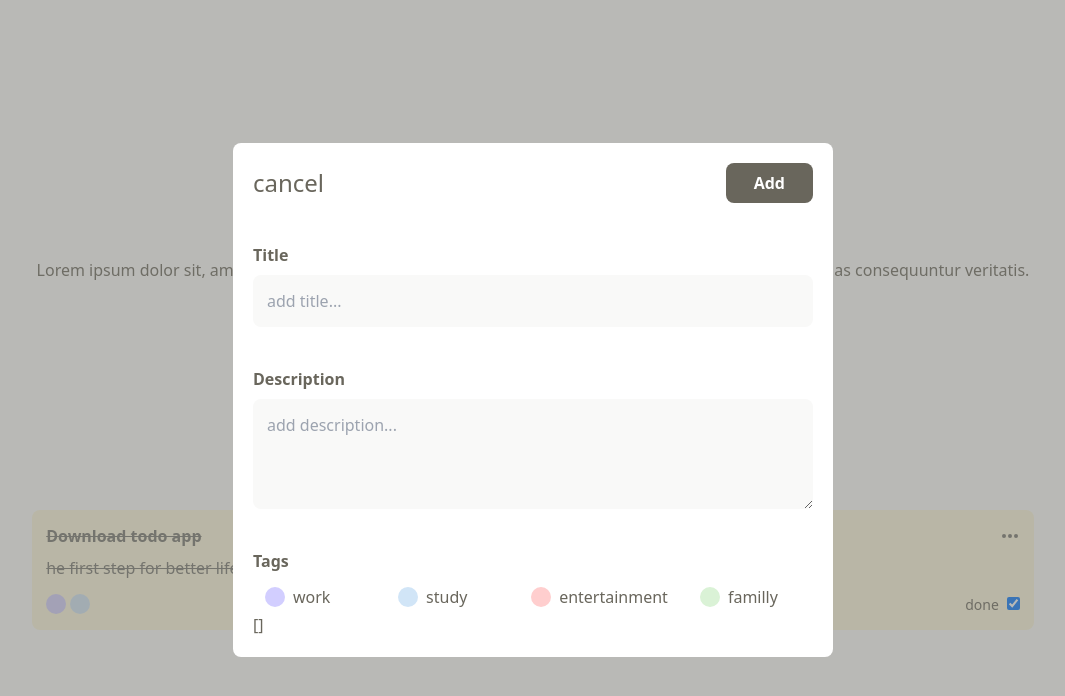
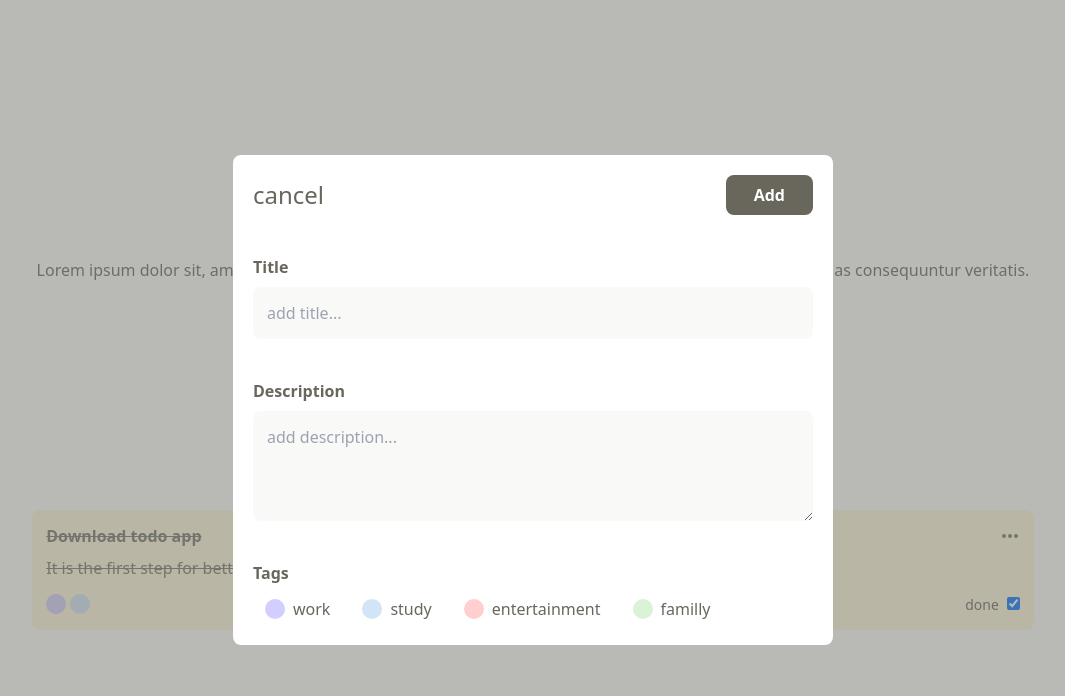
Before and after one commit to achourali/todo-vue-js, a Vue app: page / in a window 1280 px wide. Both pictures are taken after a click on the button "Get Started". Shown: the top 696 px of the page, without its empty margins (107-1172 px from the left). Built offline with nearby package versions, Linux system fonts and the light colour scheme; data requests are answered from the project's data file.

Commit message:
complete, edit, delete todo features

```diff
--- a/src/App.vue
+++ b/src/App.vue
@@ -1,16 +1,22 @@
 <template>
 	<Loader />
 	<div class="container mx-auto p-3.5 h-screen">
-		<template v-if="todos.length">
-			<TodosList :todosList="todos" />
+		<template v-if="todosList.length">
+			<TodosList />
 		</template>
 		<template v-else>
-			<HelloApp :todosList="todos" />
+			<HelloApp />
+		</template>
+
+		<template v-if="showFormModal">
+			<TodoForm :class="{ isOpen: showFormModal }" />
 		</template>
 	</div>
 </template>
 
 <script>
+import { mapGetters, mapState } from 'vuex';
+import TodoForm from '@/components/TodoForm.vue';
 import Loader from '@/components/Loader.vue';
 import HelloApp from '@/components/HelloApp.vue';
 import TodosList from '@/components/TodosList.vue';
@@ -19,22 +25,17 @@ export default {
 	components: {
 		Loader,
 		HelloApp,
-		TodosList
-	},
-	data() {
-		return {
-			todos: []
-		};
+		TodosList,
+		TodoForm
 	},
 	mounted() {
-		fetch('http://localhost:3000/todos')
-			.then((res) => res.json())
-			.then((data) => {
-				this.todos = data;
-			})
-			.catch((err) => console.log(err));
-
-		console.log(this.todos);
+		this.$store.dispatch('fetchTodo');
+	},
+	computed: {
+		...mapState(['showFormModal']),
+		...mapGetters({
+			todosList: 'getTodos'
+		})
 	}
 };
 </script>
--- a/src/components/HelloApp.vue
+++ b/src/components/HelloApp.vue
@@ -10,7 +10,7 @@
 			Lorem ipsum dolor sit, amet consectetur adipisicing elit. Totam, sed quasi consequatur placeat
 			aut molestias consequuntur veritatis.
 		</p>
-		<Button @click="openModal" class="mt-12">Get Started</Button>
+		<Button @click="handleFormModal" :class="'mt-12'">Get Started</Button>
 		<div class="flex items-center">
 			<div class="img-wrapper">
 				<img src="@/assets/images/image-1.png" alt="" />
@@ -24,38 +24,29 @@
 		</div>
 		<Todo class="w-[80%]" :todo="todo" />
 	</div>
-
-	<template v-if="showModal">
-		<div class="modal-overlay w-full h-full"></div>
-		<div class="modal-form rounded-lg w-[600px] fixed top-2/4 left-2/4 p-5">
-			<TodoForm :closeModal="closeModal" :class="{ isOpen: showModal }" :todosList="todosList" />
-		</div>
-	</template>
 </template>
 <script>
+import { mapState } from 'vuex';
 import Todo from '@/components/Todo.vue';
-import TodoForm from '@/components/TodoForm.vue';
+
 import Button from '@/components/Button.vue';
 
 export default {
-	props: ['todosList'],
 	name: 'HelloApp',
 	components: {
 		Todo,
-		TodoForm,
 		Button
 	},
 	data() {
 		return {
 			todo: {
 				title: 'Download todo app',
-				description: 'he first step for better life',
+				description: 'It is the first step for better life',
 				complete: true,
 				tags: ['work', 'study']
 			},
 			colors: ['#D2CEFF', '#FFCECE', '#D1E5F7', '#DAF2D6'],
-			color: null,
-			showModal: false
+			color: null
 		};
 	},
 	methods: {
@@ -65,34 +56,15 @@ export default {
 				letter.style.color = this.color;
 			});
 		},
-		openModal() {
-			console.log('open modal child component');
-			this.showModal = !this.showModal;
-			document.body.style.overflow = 'hidden';
-		},
-		closeModal() {
-			this.showModal = false;
-			document.body.style.overflow = 'auto';
+		handleFormModal() {
+			this.$store.dispatch('handleFormStatusModal');
 		}
 	},
 	mounted() {
 		this.randomColor();
-	}
+	},
+	computed: { ...mapState(['todos']) }
 };
 </script>
 
-<style>
-.modal-overlay {
-	background: theme('colors.gray-light');
-	opacity: 0.5;
-	position: fixed;
-	top: 0;
-	left: 0;
-	pointer-events: none;
-}
-.modal-form {
-	background: theme('colors.white');
-	transform: translate(-50%, -50%);
-	z-index: 100;
-}
-</style>
+<style></style>
--- a/src/components/Loader.vue
+++ b/src/components/Loader.vue
@@ -30,7 +30,6 @@ div {
 	background: theme('colors.milk');
 	color: theme('colors.gray');
 }
-
 h1 {
 	position: relative;
 }
--- a/src/components/Tag.vue
+++ b/src/components/Tag.vue
@@ -6,10 +6,7 @@
 <script>
 export default {
 	name: 'Tag',
-	props: ['tagName'],
-	data() {
-		return {};
-	}
+	props: ['tagName']
 };
 </script>
 
--- a/src/components/Todo.vue
+++ b/src/components/Todo.vue
@@ -5,11 +5,11 @@
 			<div v-clickOutside="closeModal">
 				<DotsHorizontalIcon class="h-5 w-5" @click="openModal" />
 				<div class="todo_actions flex flex-col rounded-lg" v-if="showModal">
-					<div class="px-3.5 py-2 border-b-2 flex items-center justify-between">
+					<div class="px-3.5 py-2 border-b-2 flex items-center justify-between" @click="handleEditTodo">
 						<p>Edit</p>
 						<PencilAltIcon class="h-5 w-5" />
 					</div>
-					<div class="px-3.5 py-2 flex items-center justify-between" @click="deleteTodo">
+					<div class="px-3.5 py-2 flex items-center justify-between" @click="deleteTodo(todo.id)">
 						<p>Delete</p>
 						<TrashIcon class="h-5 w-5" />
 					</div>
@@ -31,7 +31,7 @@
 					:id="'checkbox' + index"
 					ref="todoInput"
 					v-model="todo.complete"
-					@click="toggleComplete"
+					@click="toggleComplete(todo)"
 				/>
 			</div>
 		</div>
@@ -71,9 +71,6 @@ export default {
 			uri: 'http://localhost:3000/todos/' + this.todo.id
 		};
 	},
-	directives: {
-		clickOutside
-	},
 	methods: {
 		openModal() {
 			this.showModal = !this.showModal;
@@ -83,26 +80,28 @@ export default {
 			this.showModal = false;
 			document.body.style.overflow = 'auto';
 		},
-		deleteTodo() {
-			fetch(this.uri, {
-				method: 'DELETE'
-			})
-				.then(() => this.$emit('delete', this.todo.id))
-				.catch((err) => console.log(err));
+		deleteTodo(todoID) {
+			this.$store
+				.dispatch('deleteTodo', { todoID: todoID })
+				.then((res) => {
+					this.closeModal();
+				})
+				.then((response) => {
+					this.$store.dispatch('fetchTodo');
+				});
 		},
-		toggleComplete() {
-			fetch(this.uri, {
-				method: 'PATCH',
-				headers: { 'Content-Type': 'application/json' },
-				body: JSON.stringify({
-					complete: !this.todo.complete
-				})
-			})
-				.then(() => {
-					this.$emit('complete', this.todo.id);
-				})
-				.catch((err) => console.log(err));
+		toggleComplete(todo) {
+			this.$store.dispatch('updateComplete', {
+				id: todo.id,
+				complete: todo.complete
+			});
+		},
+		handleEditTodo() {
+			this.$store.dispatch('handleFormStatusModal', { editTodoStatus: true, todo: this.todo });
 		}
+	},
+	directives: {
+		clickOutside
 	},
 	mounted() {
 		if (this.$refs.todoInput.checked) {
--- a/src/components/TodoForm.vue
+++ b/src/components/TodoForm.vue
@@ -1,7 +1,11 @@
 <template>
+	<div class="modal-overlay w-full h-full"></div>
+	<div
+		class="modal-form rounded-lg w-screen h-screen md:w-[600px] md:h-auto fixed top-2/4 left-2/4 p-5"
+	>
 		<form @submit.prevent="handleSubmit" class="flex flex-col h-full">
 			<div class="form-actions flex items-center justify-between">
-			<a @click="closeModal" class="text-2xl">cancel</a>
+				<a @click="handleFormModal" class="text-2xl">cancel</a>
 				<Button type="submit">Add</Button>
 			</div>
 
@@ -23,13 +27,13 @@
 
 			<div class="tags flex-col mt-10">
 				<p class="input-label mb-2">Tags</p>
-			<ul class="tags-list flex flex-col md:flex-row gap-y-4 md:gap-x-2">
+				<ul class="tags-list flex flex-wrap gap-y-4 md:gap-x-2">
 					<li
 						v-for="(tag, index) in tagsData"
 						:key="index"
 						ref="items"
 						@click="toggleTag(tag, index)"
-					class="tags-item flex items-center gap-x-2 w-full py-1 px-3 rounded-lg"
+						class="tags-item flex items-center gap-x-2 w-full md:w-auto py-1 px-3 rounded-lg"
 					>
 						<Tag :tagName="tag">
 							<p>{{ tag }}</p>
@@ -38,16 +42,16 @@
 				</ul>
 			</div>
 		</form>
-	{{ tagsChoice }}
+	</div>
 </template>
 
 <script>
+import { mapGetters } from 'vuex';
 import Tag from '@/components/Tag.vue';
 import Button from '@/components/Button.vue';
 
 export default {
 	name: 'Form',
-	props: ['todosList', 'isEdit', 'closeModal'],
 	components: {
 		Tag,
 		Button
@@ -56,36 +60,44 @@ export default {
 		return {
 			title: '',
 			description: '',
+			tagsChoice: [],
+			complete: false,
 			tagsData: ['work', 'study', 'entertainment', 'familly'],
-			tagsChoice: [],
 			isEdit: false
 		};
 	},
 	methods: {
+		handleFormModal() {
+			this.$store.dispatch('handleFormStatusModal');
+		},
 		handleSubmit() {
 			let todo = {
 				title: this.title,
 				description: this.description,
-				complete: false,
+				complete: this.complete,
 				tags: this.tagsChoice
 			};
 
-			fetch('http://localhost:3000/todos', {
-				method: 'POST',
-				headers: { 'Content-Type': 'application/json' },
-				body: JSON.stringify(todo)
-			})
-				.then(() => {
-					if (!this.todosList.length) {
-						setTimeout(() => {
-							window.location.reload();
-						}, 1000);
+			if (this.isEdit) {
+				const { currentEditTodo } = this.getCurrentEditTodo;
+				this.$store
+					.dispatch('updateTodo', { todo: todo, todoID: currentEditTodo.id })
+					.then((response) => {
+						this.isEdit = false;
+						this.complete = false;
+						this.title = '';
+						this.description = '';
+						this.tagsChoice = [];
+					});
+			} else {
+				this.$store.dispatch('postTodo', todo).then((response) => {
+					this.isEdit = false;
+					this.complete = false;
+					this.title = '';
+					this.description = '';
+					this.tagsChoice = [];
+				});
 			}
-					this.closeModal();
-				})
-				.catch((err) => {
-					console.log(err);
-				});
 		},
 		toggleTag(tag, index) {
 			const tagsChoiceIndex = this.tagsChoice.findIndex((t) => t === tag);
@@ -98,25 +110,43 @@ export default {
 
 			this.$refs.items[index].classList.toggle('tag-active');
 		}
+	},
+	computed: {
+		...mapGetters(['getCurrentEditTodo'])
+	},
+	mounted() {
+		const { isEdit, currentEditTodo } = this.getCurrentEditTodo;
+		this.isEdit = isEdit;
+		if (this.isEdit) {
+			this.title = currentEditTodo.title;
+			this.description = currentEditTodo.description;
+			this.tagsChoice = currentEditTodo.tags;
+			this.complete = currentEditTodo.complete;
+			this.tagsChoice.forEach((tag) => {
+				const tagIndex = this.tagsData.findIndex((t) => t === tag);
+				this.$refs.items[tagIndex].classList.toggle('tag-active');
+			});
 		}
-	// mounted() {
-	// 	if (this.isEdit) {
-	// 		this.title = todo.title;
-	// 		this.description = todo.description;
-	// 		this.tags = todo.tags;
-
-	// 		this.tagsChoice.some((tag, idx) => {
-	// 			if (this.tagsData.includes(tag)) {
-	// 				this.$refs.items[idx].classList.add('tag-active');
-	// 			}
-	// 		});
-	// 	}
-	// }
+	}
 };
 </script>
 
 <style>
+.modal-overlay {
+	background: theme('colors.gray-light');
+	opacity: 0.5;
+	position: fixed;
+	top: 0;
+	left: 0;
+	pointer-events: none;
+}
+.modal-form {
+	background: theme('colors.white');
+	transform: translate(-50%, -50%);
+	z-index: 100;
+}
 .tags-item {
+	flex: 0 auto;
 	cursor: pointer;
 }
 
--- a/src/components/TodosList.vue
+++ b/src/components/TodosList.vue
@@ -4,119 +4,53 @@
 		:class="{ isSticky: scrollPosition > 0 }"
 	>
 		<h2 class="font-semibold text-2xl">todo</h2>
-		<PlusIcon class="h-7 w-7" @click="openModal" />
-		<FilterNav :getFilters="getFiltersChoices" />
+		<PlusIcon class="h-7 w-7" @click="handleFormModal" />
+		<FilterNav />
 	</div>
-
-	<template v-if="showModal">
-		<div class="modal-overlay w-full h-full"></div>
-		<div class="modal-form rounded-lg w-[600px] fixed top-2/4 left-2/4 p-5">
-			<TodoForm :closeModal="closeModal" :class="{ isOpen: showModal }" :todosList="todos" />
-		</div>
-	</template>
 
 	<ul class="todos-list flex flex-col gap-y-5">
 		<p v-if="filterMessage !== ''" class="self-center uppercase font-semibold">{{ filterMessage }}</p>
-		<li v-for="(todo, index) in filteredTodos" :key="index" class="todos-item">
-			<Todo
-				class="w-full"
-				:todo="todo"
-				@delete="handleDelete"
-				@complete="handleComplete"
-				:index="index"
-			/>
+		<li v-for="(todo, index) in displayTodo" :key="index" class="todos-item">
+			<Todo ref="todosRef" class="w-full" :todo="todo" :index="index" />
 		</li>
 	</ul>
 </template>
 
 <script>
+import { mapState } from 'vuex';
 import { PlusIcon } from '@heroicons/vue/solid';
 import Todo from '@/components/Todo.vue';
 import FilterNav from '@/components/FilterNav.vue';
-import TodoForm from '@/components/TodoForm.vue';
 
 export default {
 	name: 'TodoList',
-	props: ['todosList'],
 	components: {
 		PlusIcon,
-		TodoForm,
 		Todo,
 		FilterNav
 	},
 	data() {
 		return {
-			todos: [],
-			filtersCurrentChoices: [],
-			filterMessage: '',
-			scrollPosition: null,
-			showModal: false
+			scrollPosition: null
 		};
 	},
 	mounted() {
-		this.todos = this.todosList;
-
 		window.addEventListener('scroll', this.updateScroll);
 	},
 	methods: {
-		openModal() {
-			this.showModal = !this.showModal;
-			document.body.style.overflow = 'hidden';
-		},
-		closeModal() {
-			this.showModal = false;
-			document.body.style.overflow = 'auto';
-		},
-		handleDelete(id) {
-			// if (!(this.todos.length - 1)) {
-			// 	this.$router.go();
-			// }
-
-			this.todos = this.todos.filter((todo) => {
-				return todo.id !== id;
-			});
-		},
-		handleComplete(id) {
-			let t = this.todos.find((todo) => {
-				return todo.id === id;
-			});
-
-			t.complete = !t.complete;
-		},
-		getFiltersChoices(filterName) {
-			const tagsChoiceIndex = this.filtersCurrentChoices.findIndex((t) => t === filterName);
-
-			if (tagsChoiceIndex === -1) {
-				this.filtersCurrentChoices.push(filterName);
-			} else {
-				this.filtersCurrentChoices.splice(tagsChoiceIndex, 1);
-			}
+		handleFormModal() {
+			this.$store.dispatch('handleFormStatusModal');
 		},
 		updateScroll() {
 			this.scrollPosition = window.pageYOffset;
 		}
 	},
 	computed: {
-		filteredTodos() {
-			if (!this.filtersCurrentChoices.length) {
-				if (!this.filterMessage == '') {
-					this.filterMessage = '';
-				}
-				return this.todos;
-			}
+		displayTodo() {
+			return this.$store.getters.filteredTodos;
+		},
 
-			const currentArr = this.todos.filter((todo) =>
-				this.filtersCurrentChoices.every((filter) => todo.tags.includes(filter))
-			);
-
-			if (!currentArr.length) {
-				this.filterMessage = 'no result for the filter';
-				return;
-			}
-
-			this.filterMessage = '';
-			return currentArr;
-		}
+		...mapState(['todos', 'filterMessage', 'filtersCurrentChoices'])
 	}
 };
 </script>
```
Also changed, not shown: src/components/Button.vue (+1 -9 lines), src/components/EditTodo.vue (deleted, +0 -16 lines), src/components/FilterNav.vue (+3 -5 lines). Lines whose indentation alone changed are shown as unchanged.
